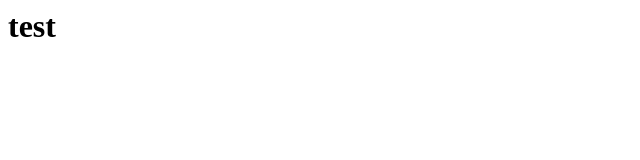
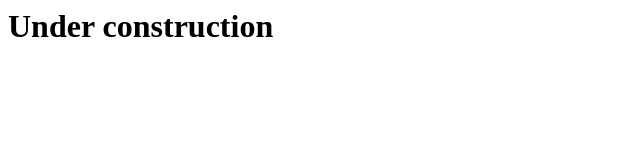
Before and after one commit to ActiveArsal/activearsal.github.io, a plain HTML site: page index.html in a window 1280 px wide. Shown: the whole page, without its empty margins (0-640 px from the left). Drawn offline with Linux system fonts and the light colour scheme.

Commit message:
added under construction message

```diff
--- a/index.html
+++ b/index.html
@@ -1 +1 @@
-<h1>test</h1>
+<h1>Under construction</h1>
```
